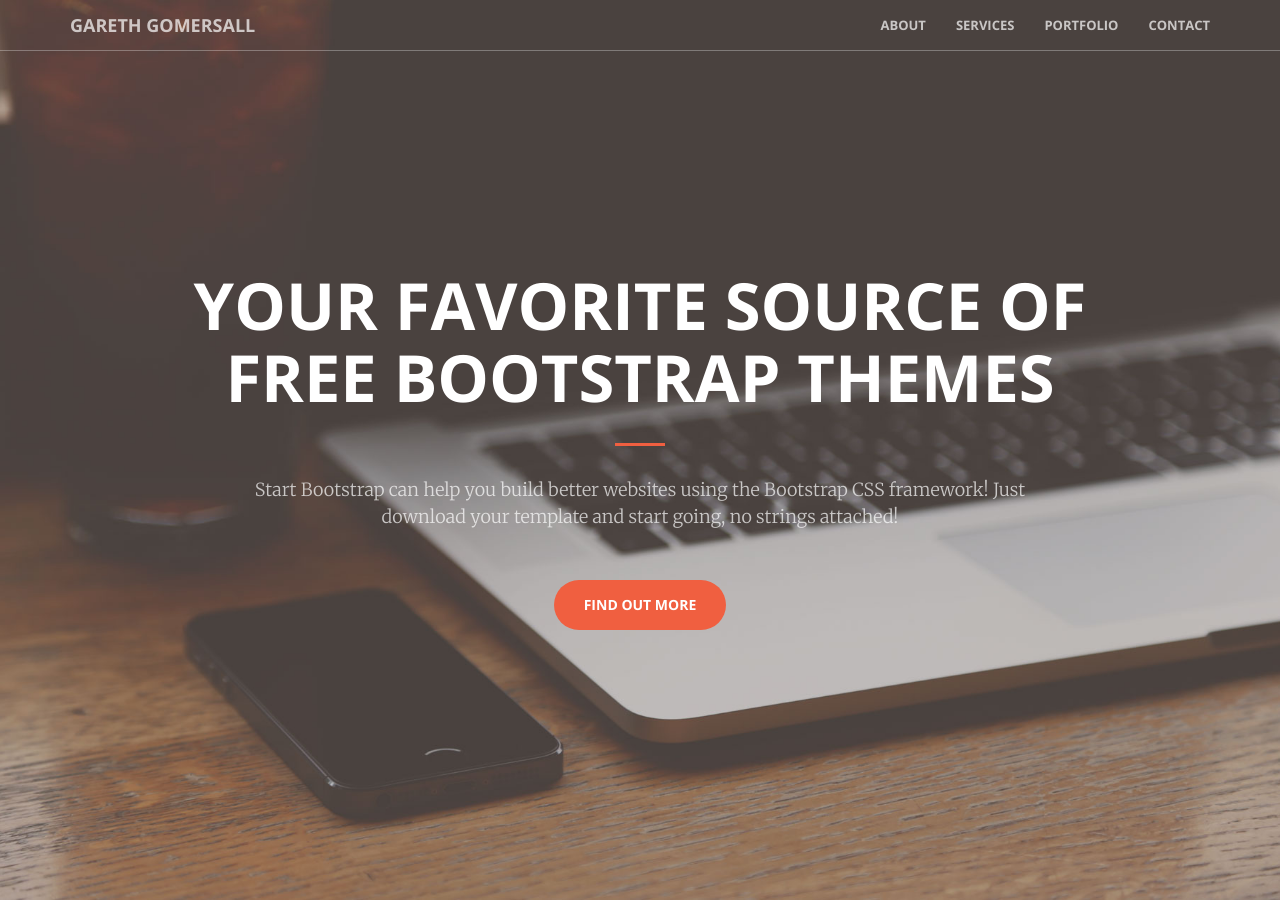
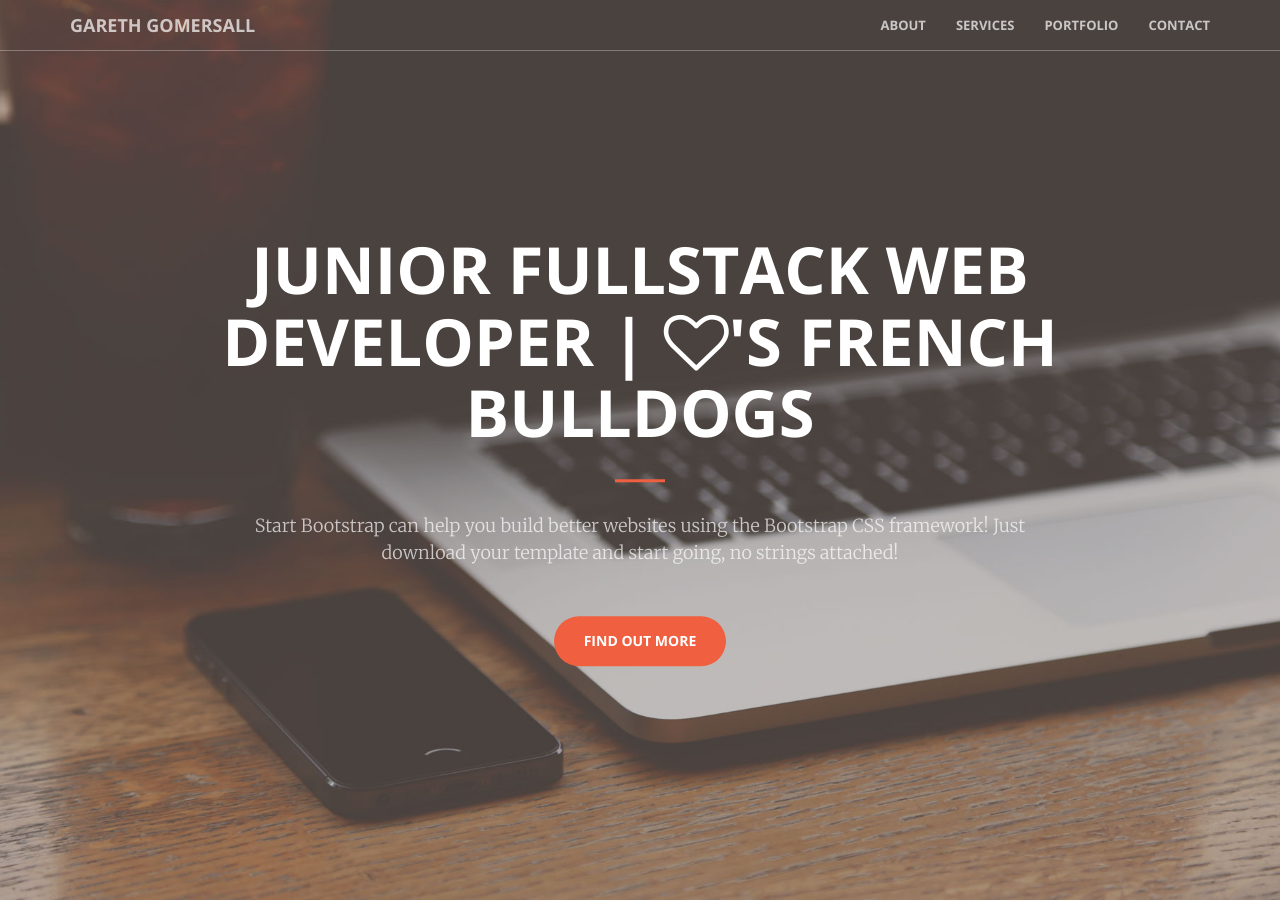
Before and after one commit to ggomersall/ggomersall.github.io, a Jekyll site: the page built from index.html, in a window 1280 px wide and 900 px high. Built offline with Jekyll 4.4.1, drawn with Linux system fonts in a browser that asks for light colours.

Commit message:
changed the header with title

```diff
--- a/_includes/header.html
+++ b/_includes/header.html
@@ -1,7 +1,7 @@
 <header>
     <div class="header-content">
         <div class="header-content-inner">
-            <h1>Your Favorite Source of Free Bootstrap Themes</h1>
+            <h1>Junior Fullstack Web Developer | <i class="fa fa-heart-o"></i>'s French Bulldogs</h1>
             <hr>
             <p>Start Bootstrap can help you build better websites using the Bootstrap CSS framework! Just download your template and start going, no strings attached!</p>
             <a href="#about" class="btn btn-primary btn-xl page-scroll">Find Out More</a>
```
